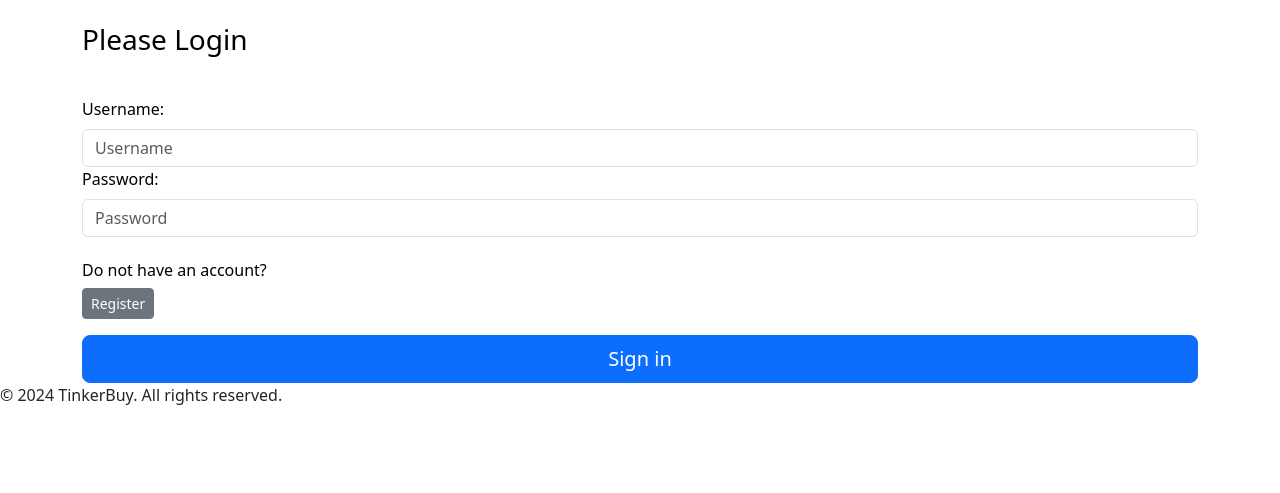
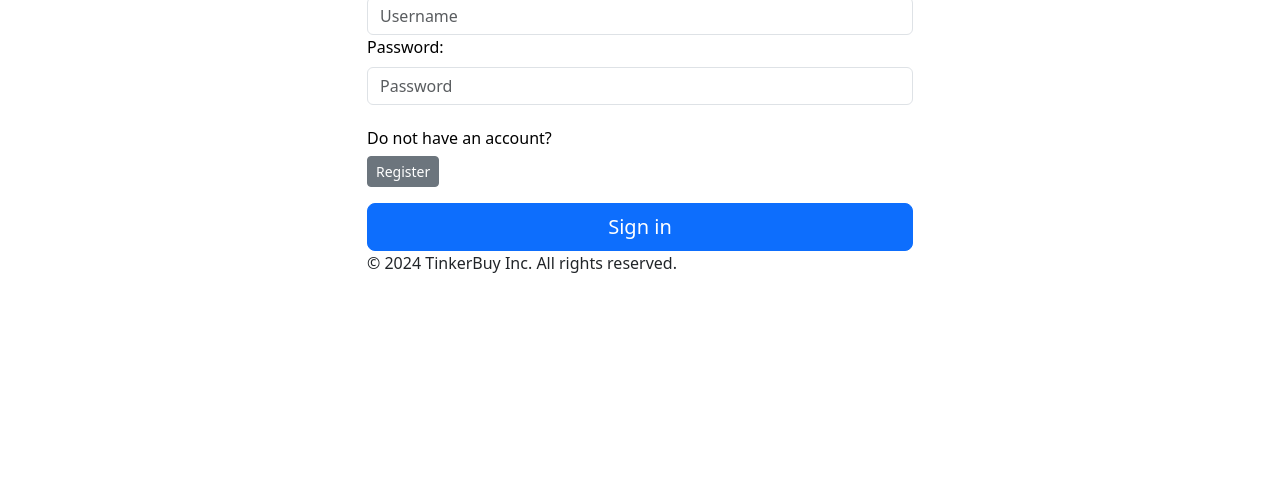
Before and after one commit to Jeankaps/webapp, a Flask app: page /login/ in a window 1280 px wide. Shown: the part 307-800 px from the top of the page. Run offline with Flask 3, Linux system fonts and the light colour scheme.

Commit message:
Minor design adjustments and started fixing cart

```diff
--- a/tinkerbuy/app/templates/auth/login.html
+++ b/tinkerbuy/app/templates/auth/login.html
@@ -4,20 +4,23 @@
 {% endblock %}
 
 {% block content %}
-    <div class="container">
+    <div class="container text-centered">
+        <div class="row">
+            <div class="col"></div>
+            <div class="col-6">
             {% with messages = get_flashed_messages() %}
             {% if messages %}
-            <div class="notification is-danger h3 mb-3 font-weight-normal">
+                <div class="notification is-danger h3 mb-2 font-weight-normal">
                     {{ messages[0] }}
                 </div>
             {% endif %}
             {% endwith %}
             <form method="POST" class="form-signin" style="color:black">
                 {{ form.hidden_tag() }}
-            <img class="mb-4" height="250" width="250" src="https://yt3.ggpht.com/ytc/AKedOLSwbIS15GPvEJErdhocyurvVHlN5rH99flWssSS=s900-c-k-c0x00ffffff-no-rj"  alt="">
-            <h1 class="h3 mb-3 font-weight-normal">
+               {# <h1 class="h3 mb-3 font-weight-normal">
                     Please Login
-            </h1>
+                </h1> #}
+                <img class="mb-3 text-centered" height="200" width="200" src="https://yt3.ggpht.com/ytc/AKedOLSwbIS15GPvEJErdhocyurvVHlN5rH99flWssSS=s900-c-k-c0x00ffffff-no-rj"  alt="">
                 <br>
                 {{ form.username.label() }}
                 {{ form.username(class="form-control", placeholder="Username") }}
@@ -36,5 +39,11 @@
                 {{ form.submit(class="btn btn-lg btn-block btn-primary") }}
 
             </form>
+
+
+            </div>
+            <div class="col"></div>
+        </div>
+        <div class="row"></div>
    </div>
 {% endblock %}
--- a/tinkerbuy/app/templates/base.html
+++ b/tinkerbuy/app/templates/base.html
@@ -8,6 +8,8 @@
       <link rel="stylesheet" href="https://cdn.jsdelivr.net/npm/bootstrap@4.5.3/dist/css/bootstrap.min.css" integrity="sha384-TX8t27EcRE3e/ihU7zmQxVncDAy5uIKz4rEkgIXeMed4M0jlfIDPvg6uqKI2xXr2" crossorigin="anonymous">
       <link href="https://cdn.jsdelivr.net/npm/bootstrap@5.3.3/dist/css/bootstrap.min.css" rel="stylesheet" integrity="sha384-QWTKZyjpPEjISv5WaRU9OFeRpok6YctnYmDr5pNlyT2bRjXh0JMhjY6hW+ALEwIH" crossorigin="anonymous">
       <script src="https://cdn.jsdelivr.net/npm/bootstrap@5.3.3/dist/js/bootstrap.bundle.min.js" integrity="sha384-YvpcrYf0tY3lHB60NNkmXc5s9fDVZLESaAA55NDzOxhy9GkcIdslK1eN7N6jIeHz" crossorigin="anonymous"></script>
+      <script src="https://cdn.jsdelivr.net/npm/@popperjs/core@2.11.8/dist/umd/popper.min.js" integrity="sha384-I7E8VVD/ismYTF4hNIPjVp/Zjvgyol6VFvRkX/vR+Vc4jQkC+hVqc2pM8ODewa9r" crossorigin="anonymous"></script>
+      <script src="https://cdn.jsdelivr.net/npm/bootstrap@5.3.3/dist/js/bootstrap.min.js" integrity="sha384-0pUGZvbkm6XF6gxjEnlmuGrJXVbNuzT9qBBavbLwCsOGabYfZo0T0to5eqruptLy" crossorigin="anonymous"></script>
       <title>
           {% block title %}
 
@@ -68,8 +70,19 @@
       {% endblock %}
       <!-- Future Content here -->
 
-   <footer>
-    <p>© 2024 TinkerBuy. All rights reserved.</p>
-   </footer>
-   </body>
+
+      <div class="container">
+        <div class="row"></div>
+        <div class="row">
+            <div class="col"></div>
+            <div class="col-6">
+                <footer>
+                    <p>© 2024 TinkerBuy Inc. All rights reserved.</p>
+                </footer>
+            </div>
+            <div class="col"></div>
+        </div>
+
+      </div>
+      </body>
 </html>
--- a/tinkerbuy/app/templates/cart.html
+++ b/tinkerbuy/app/templates/cart.html
@@ -19,6 +19,7 @@
         <strong>Name:</strong> {{ product.name }} <br>
         <strong>Description:</strong> {{ product.description }} <br>
         <strong>Price:</strong> ${{ product.price }} <br>
+        <strong>id:</strong> ${{ product.id }} <br>
          <form action="/cart/remove/{{ product.id }}" method="post">
             <button type="submit" class="btn btn-danger">Remove from Cart</button>
         </form>
--- a/tinkerbuy/app/templates/index.html
+++ b/tinkerbuy/app/templates/index.html
@@ -1,5 +1,7 @@
 {% extends "base.html" %}
 {% block title %} TinkerBuy Welcome {% endblock %}
 {% block content %}
+<div class="text-centered">
 <h1>Main landing page</h1>
+</div>
 {% endblock %}
--- a/tinkerbuy/config.py
+++ b/tinkerbuy/config.py
@@ -1,7 +1,7 @@
 import os
 class Config():
     # Database configuration
-    SQLALCHEMY_DATABASE_URI = os.environ.get('DATABASE_URL') or 'mysql://root:hardtoguess@172.17.0.1/development'
+    SQLALCHEMY_DATABASE_URI = os.environ.get('DATABASE_URL') or 'mysql://dev:test123@15.222.93.246/development'
 
     # Secret key for session management
     SECRET_KEY = os.environ.get('SECRET_KEY') or 'dev'
```
Also changed, not shown: tinkerbuy/app/cart.py (+7 -1 lines), tinkerbuy/app/templates/auth/signup.html (+10 -2 lines), 1 other file. Lines whose indentation alone changed are shown as unchanged.
